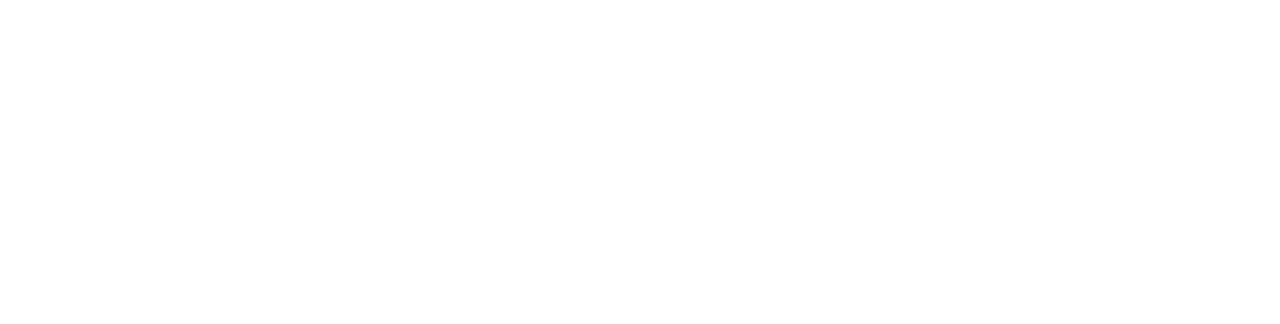
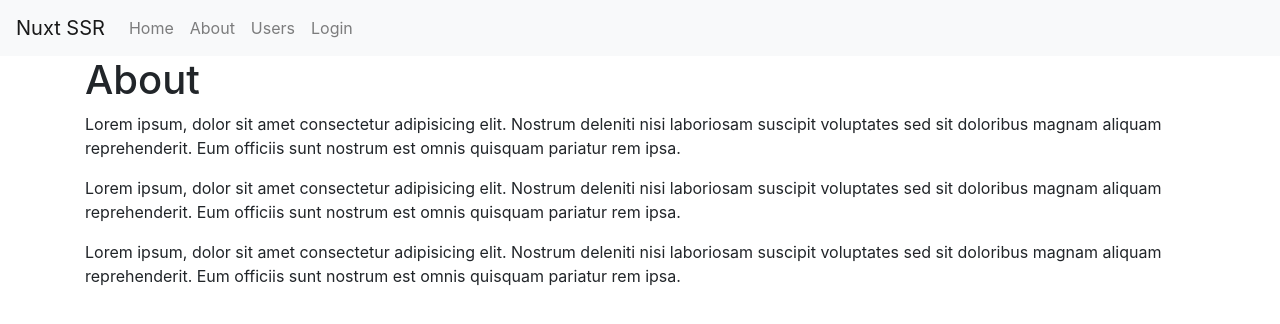
Before and after one commit to myliveweb/nuxt-start, a Nuxt app: page /About in a window 1280 px wide. Before the commit this address had no page. Shown: the top 324 px of the page. Built offline with nearby package versions, Linux system fonts and the light colour scheme.

Commit message:
Add Axios

```diff
--- /dev/null
+++ b/components/Navbar.vue
@@ -0,0 +1,32 @@
+<template>
+  <nav class="navbar navbar-expand-lg navbar-light bg-light">
+    <a class="navbar-brand" href="#">Nuxt SSR</a>
+
+    <div class="collapse navbar-collapse">
+      <ul class="navbar-nav mr-auto">
+        <li class="nav-item">
+          <nuxt-link exact no-prefetch active-class="active" class="nav-link" to="/">Home</nuxt-link>
+        </li>
+        <li class="nav-item">
+          <nuxt-link active-class="active" class="nav-link" to="/about">About</nuxt-link>
+        </li>
+        <li class="nav-item">
+          <nuxt-link active-class="active" class="nav-link" to="/users">Users</nuxt-link>
+        </li>
+        <li class="nav-item">
+          <nuxt-link active-class="active" class="nav-link" to="/login">Login</nuxt-link>
+        </li>
+      </ul>
+    </div>
+  </nav>
+</template>
+
+<script>
+export default {
+
+}
+</script>
+
+<style>
+
+</style>
--- a/layouts/default.vue
+++ b/layouts/default.vue
@@ -1,52 +1,23 @@
 <template>
   <div>
-    <nuxt/>
+    <Navbar />
+    <main>
+      <div class="container">
+        <nuxt/>
+      </div>
+    </main>
   </div>
 </template>
 
+<script>
+import Navbar from '@/components/Navbar'
+export default {
+  components: {
+    Navbar
+  }
+}
+</script>
+
 <style>
-html {
-  font-family: "Source Sans Pro", -apple-system, BlinkMacSystemFont, "Segoe UI", Roboto, "Helvetica Neue", Arial, sans-serif;
-  font-size: 16px;
-  word-spacing: 1px;
-  -ms-text-size-adjust: 100%;
-  -webkit-text-size-adjust: 100%;
-  -moz-osx-font-smoothing: grayscale;
-  -webkit-font-smoothing: antialiased;
-  box-sizing: border-box;
-}
 
-*, *:before, *:after {
-  box-sizing: border-box;
-  margin: 0;
-}
-
-.button--green {
-  display: inline-block;
-  border-radius: 4px;
-  border: 1px solid #3b8070;
-  color: #3b8070;
-  text-decoration: none;
-  padding: 10px 30px;
-}
-
-.button--green:hover {
-  color: #fff;
-  background-color: #3b8070;
-}
-
-.button--grey {
-  display: inline-block;
-  border-radius: 4px;
-  border: 1px solid #35495e;
-  color: #35495e;
-  text-decoration: none;
-  padding: 10px 30px;
-  margin-left: 15px;
-}
-
-.button--grey:hover {
-  color: #fff;
-  background-color: #35495e;
-}
 </style>
--- /dev/null
+++ b/layouts/empty.vue
@@ -0,0 +1,22 @@
+<template>
+  <div class="empty-layout">
+    <nuxt />
+  </div>
+</template>
+
+<script>
+export default {
+  name: '',
+  date: () => {
+
+  }
+}
+</script>
+
+<style scoped>
+  .empty-layout {
+    display: flex;
+    justify-content: center;
+    padding-top: 5rem;
+  }
+</style>
--- /dev/null
+++ b/layouts/error.vue
@@ -0,0 +1,27 @@
+<template>
+  <section>
+    <h1>Error 404</h1>
+    <nuxt-link to="/">Home Page</nuxt-link>
+  </section>
+</template>
+
+<script>
+export default {
+  name: 'Error',
+  date: () => {
+
+  }
+}
+</script>
+
+<style scoped>
+  section {
+    width: 600px;
+    margin: 0 auto;
+    padding-top: 5rem;
+  }
+
+  h1 {
+    color: red;
+  }
+</style>
--- a/nuxt.config.js
+++ b/nuxt.config.js
@@ -21,6 +21,10 @@
   css: [
     '@node_modules/bootstrap/dist/css/bootstrap.min.css'
   ],
+
+  modules: [
+    '@nuxtjs/axios'
+  ],
   /*
   ** Build configuration
   */
--- a/package.json
+++ b/package.json
@@ -13,6 +13,7 @@
     "precommit": "npm run lint"
   },
   "dependencies": {
+    "@nuxtjs/axios": "^5.9.5",
     "bootstrap": "^4.4.1",
     "nuxt": "^2.0.0"
   },
--- /dev/null
+++ b/pages/About.vue
@@ -0,0 +1,21 @@
+<template>
+  <div>
+    <h1>About</h1>
+    <p>Lorem ipsum, dolor sit amet consectetur adipisicing elit. Nostrum deleniti nisi laboriosam suscipit voluptates sed sit doloribus magnam aliquam reprehenderit. Eum officiis sunt nostrum est omnis quisquam pariatur rem ipsa.</p>
+    <p>Lorem ipsum, dolor sit amet consectetur adipisicing elit. Nostrum deleniti nisi laboriosam suscipit voluptates sed sit doloribus magnam aliquam reprehenderit. Eum officiis sunt nostrum est omnis quisquam pariatur rem ipsa.</p>
+    <p>Lorem ipsum, dolor sit amet consectetur adipisicing elit. Nostrum deleniti nisi laboriosam suscipit voluptates sed sit doloribus magnam aliquam reprehenderit. Eum officiis sunt nostrum est omnis quisquam pariatur rem ipsa.</p>
+  </div>
+</template>
+
+<script>
+export default {
+  name: 'Abouut',
+  date: () => {
+
+  }
+}
+</script>
+
+<style>
+
+</style>
--- /dev/null
+++ b/pages/login.vue
@@ -0,0 +1,28 @@
+<template>
+  <section>
+    <form>
+      <h1>Login page</h1>
+      <div class="form-group">
+        <input type="text" class="form-control">
+      </div>
+      <p>
+        <nuxt-link to="/">To Home page</nuxt-link>
+      </p>
+      <button class="btn btn-primary" type="submit">Login</button>
+    </form>
+  </section>
+</template>
+
+<script>
+export default {
+  name: 'Login',
+  layout: 'empty'
+}
+</script>
+
+<style scoped>
+form {
+  width: 500px;
+  margin: 0 auto;
+}
+</style>
--- /dev/null
+++ b/pages/users/_id.vue
@@ -0,0 +1,26 @@
+<template>
+  <section>
+    <h1>{{user.name}}</h1>
+    <hr>
+    <h3>{{user.email}}</h3>
+    <h3>{{user.phone}}</h3>
+    <h3>{{user.website}}</h3>
+  </section>
+</template>
+
+<script>
+export default {
+  name: 'User',
+  validate({params}) {
+    return /^\d+$/.test(params.id)
+  },
+  async asyncData({$axios, params}) {
+    const user = await $axios.$get('https://jsonplaceholder.typicode.com/users/' + params.id)
+    return {user}
+  }
+}
+</script>
+
+<style>
+
+</style>
--- /dev/null
+++ b/pages/users/index.vue
@@ -0,0 +1,38 @@
+<template>
+  <section>
+    <h1>Users Page</h1>
+    <ul>
+      <li v-for="user of users" :key="user.id">
+        <a href="#" @click.prevent="openUser(user)">{{user.name}}</a>
+      </li>
+    </ul>
+  </section>
+</template>
+
+<script>
+export default {
+  name: 'Users',
+  async fetch({store}) {
+    if(store.getters['users/users'].length === 0) {
+      await store.dispatch('users/fetch')
+    }
+  },
+  data: () => ({
+
+  }),
+  computed: {
+    users() {
+      return  this.$store.getters['users/users']
+    }
+  },
+  methods: {
+    openUser(user) {
+      this.$router.push('/users/' + user.id)
+    }
+  }
+}
+</script>
+
+<style>
+
+</style>
--- /dev/null
+++ b/store/users.js
@@ -0,0 +1,20 @@
+export const state = () => ({
+  users: []
+})
+
+export const mutations = {
+  setUsers(state, users) {
+    state.users = users
+  }
+}
+
+export const actions = {
+  async fetch({commit}) {
+    const users = await this.$axios.$get('https://jsonplaceholder.typicode.com/users')
+    commit('setUsers', users)
+  }
+}
+
+export const getters = {
+  users: s => s.users
+}
```
Also changed, not shown: 1 other file (tests, documents, lock files or other folders).
